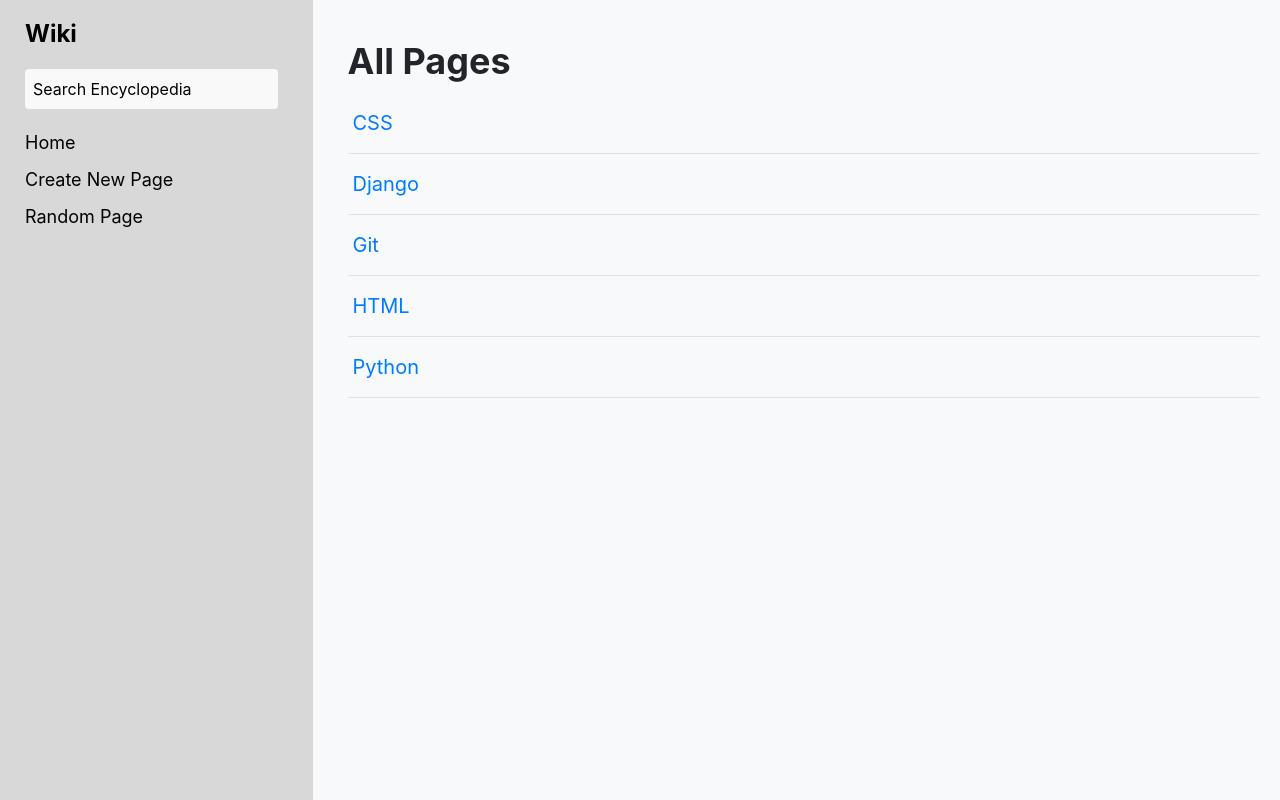
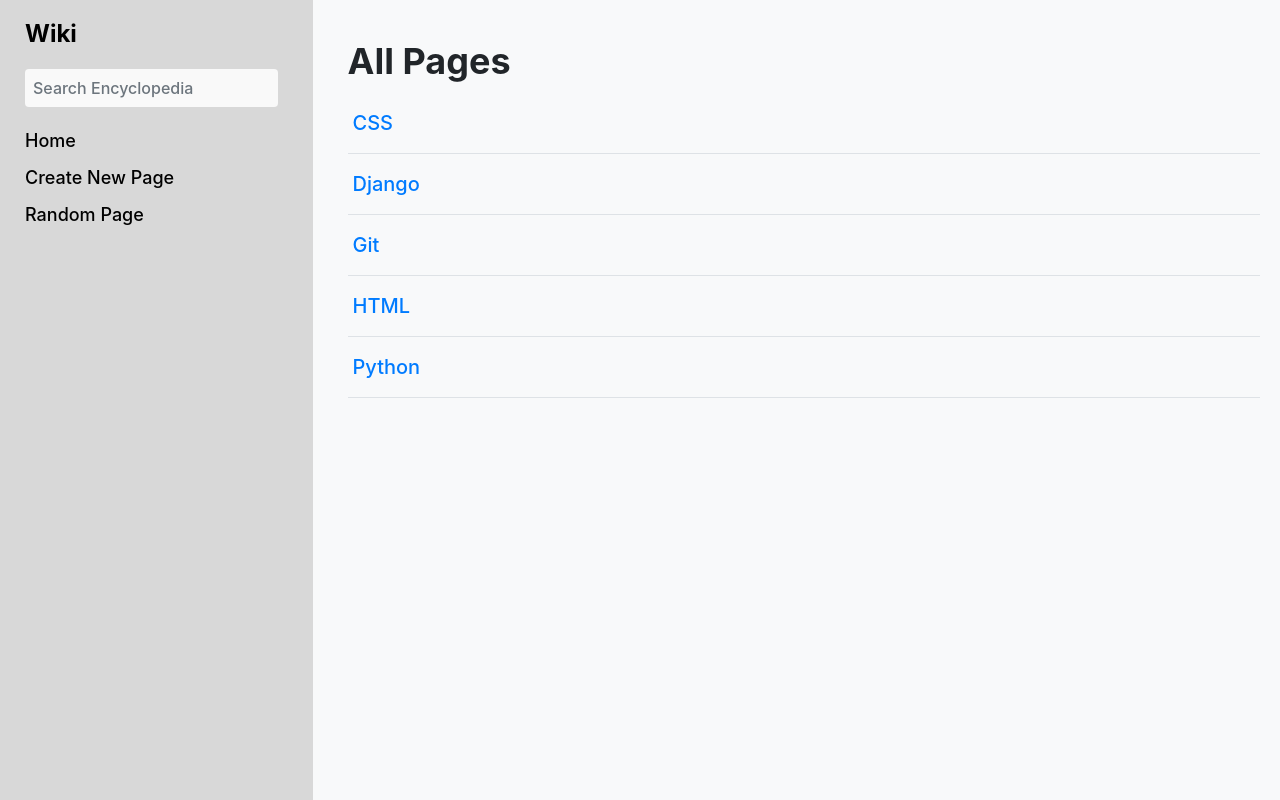
Before and after one commit to Hussein-Abbas/Wiki, a Django app: page / in a window 1280 px wide. Run offline with Django 3.2, Linux system fonts and the light colour scheme; some libraries are stand-ins or nearby versions.

Commit message:
improve style details

```diff
--- a/encyclopedia/static/encyclopedia/styles.css
+++ b/encyclopedia/static/encyclopedia/styles.css
@@ -37,13 +37,10 @@ h1 {
     border: none;
     outline: none;
     border-radius: 4px;
-    color: #000000;
+    font-weight: 500;
     background-color: #F9F9F9;
 }
 
-.search::placeholder {
-    color: #000000;
-}
 
 .sidebar ul {
     list-style: none;
@@ -59,6 +56,7 @@ h1 {
     color: #000000;
     text-decoration: none;
     font-size: 18px;
+    font-weight: 500;
     transition: color 0.3s;
 }
 
@@ -94,6 +92,7 @@ h1 {
     color: #007bff;
     text-decoration: none;
     font-size: 20px;
+    font-weight: 500;
     transition: color 0.3s;
     display: inline-block;
     width: 100%;
--- a/encyclopedia/templates/encyclopedia/layout.html
+++ b/encyclopedia/templates/encyclopedia/layout.html
@@ -14,7 +14,7 @@
             <div class="sidebar col-lg-3 col-md-4">
                 <h2>Wiki</h2>
                 <form action="{% url 'search' %}">
-                    <input class="search" type="text" name="q" placeholder="Search Encyclopedia">
+                    <input class="form-control search" type="text" name="q" placeholder="Search Encyclopedia">
                 </form>
                 <ul>
                     <a href="{% url 'index' %}"><li>Home</li></a>
```
